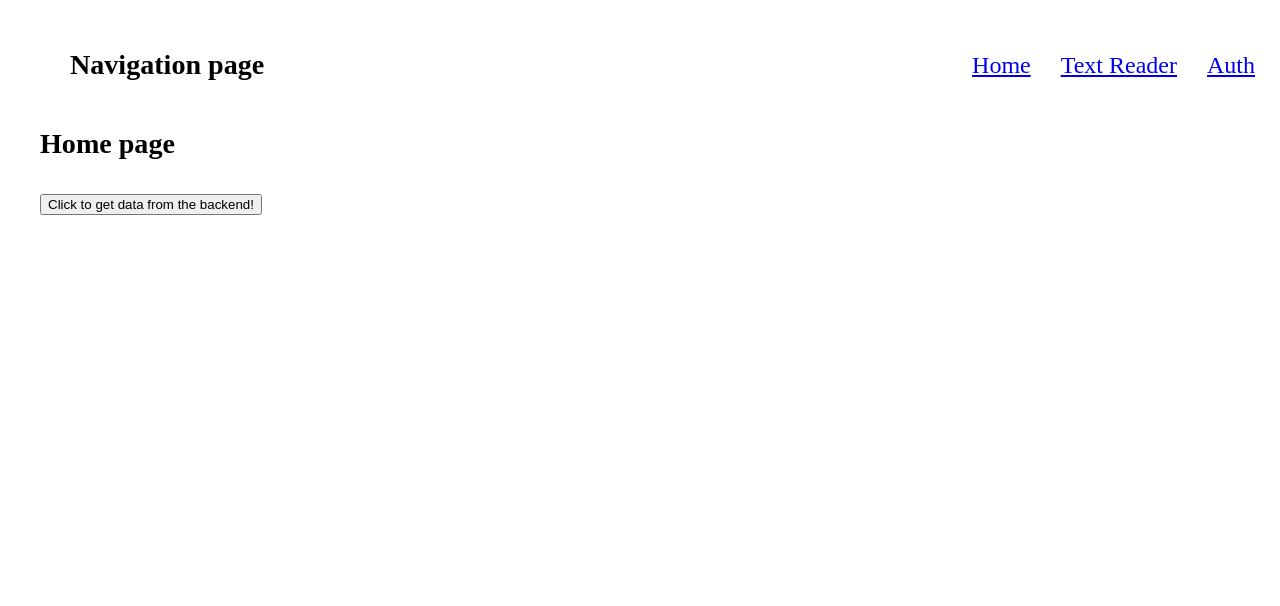
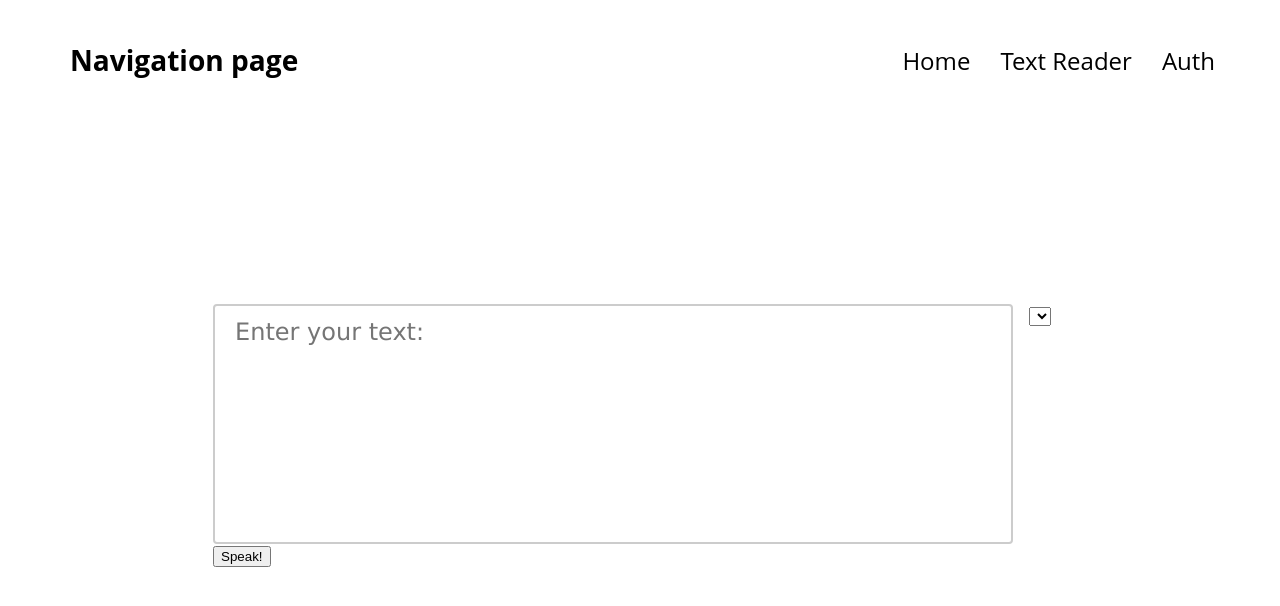
Before and after one commit to ikromshi/voiceful, a React (Create React App) app in the folder frontend/: page / in a window 1280 px wide. Shown: the top 606 px of the page. Built offline with nearby package versions, Linux system fonts and the light colour scheme.

Commit message:
styled frontend; rearranged components

```diff
--- a/frontend/src/components/home/home.tsx
+++ b/frontend/src/components/home/home.tsx
@@ -1,43 +1,11 @@
 import "./home.css";
-import axios from "axios";
-import { BackendDataType } from "../../types/types";
-import { useState } from "react";
+import TextReader from "../text-reader/text-reader";
 
-const api = axios.create({
-  baseURL: "http://127.0.0.1:5000"
-});
+const Home = () => {
 
 
-const Home = () => {
-  const [backendData, setBackendData] = useState<BackendDataType>();
-
-  const getBackendData = async () => {
-    const data = await api.get("/").then((response) => {
-      return response.data;
-    }).catch((error) => {
-      if (error.response) {
-        console.log(error.response);
-        console.log(error.response.status);
-        console.log(error.response.headers);
-      }
-    });
-    console.log("Data: ", data);
-    setBackendData(data);
-    console.log("Backend data: ", backendData);
-  }
-
   return (
-    <div className="home">
-      <h3 className="inner">Home page</h3>
-      <button className="inner" onClick={getBackendData}>Click to get data from the backend!</button>
-        { backendData !== undefined && backendData.posts.map((post, idx) => (
-          <div key={idx}>
-            <h4>Title: {post.title}</h4>
-            <p>Body: {post.body}</p>
-            <p></p>
-          </div>
-        ))}
-    </div>
+    <TextReader />
   )
 }
 
--- a/frontend/src/components/text-reader/text-reader.css
+++ b/frontend/src/components/text-reader/text-reader.css
@@ -4,3 +4,23 @@
   align-items: center;
   justify-content: center;
 }
+.text-reader .input-dropdown {
+  display: flex;
+  justify-content: space-between;
+
+}
+.text-reader .input-dropdown textarea {
+  width: 50rem;
+  height: 15rem;
+  padding: 12px 20px;
+  box-sizing: border-box;
+  border: 2px solid #ccc;
+  border-radius: 4px;
+  font-size: 16px;
+  resize: none;
+  font-size: 1.5rem;
+  font-family: 'Lucida Sans', 'Lucida Sans Regular', 'Lucida Grande', 'Lucida Sans Unicode', Geneva, Verdana, sans-serif;
+}
+.text-reader .input-dropdown textarea[type=text]:focus {
+  border: 2px solid #555;
+}
--- a/frontend/src/components/text-reader/text-reader.tsx
+++ b/frontend/src/components/text-reader/text-reader.tsx
@@ -25,8 +25,10 @@ const TextReader = () => {
   return (
     <div className="text-reader">
       <form onSubmit={speak}>
-        Enter text: <input type="text" value={textValue} onChange={e => setTextValue(e.target.value)}/>
-        <VoiceSelector selected={selectedVoice} setSelected={setSelectedVoice}/>
+        <div className="input-dropdown">
+          <textarea placeholder="Enter your text:" value={textValue} onChange={e => setTextValue(e.target.value)}/>
+          <VoiceSelector selected={selectedVoice} setSelected={setSelectedVoice}/>
+        </div>
         <button type="submit">Speak!</button>
       </form>
     </div>
--- a/frontend/src/components/text-reader/voice-selector.css
+++ b/frontend/src/components/text-reader/voice-selector.css
@@ -1,3 +1,3 @@
 .voice-selector {
-  margin: 1rem 0;
+  margin: 0 1rem;
 }
--- a/frontend/src/components/text-reader/voice-selector.tsx
+++ b/frontend/src/components/text-reader/voice-selector.tsx
@@ -24,7 +24,7 @@ const VoiceSelector = ({selected = 0, setSelected }: VoiceSelectorProps) => {
       <select value={selected} onChange={(e) => setSelected(parseInt(e.target.value))}>
         {voices.map((voice, index) => (
           <option key={index} value={index}>
-            {voice.name} ({voice.lang}) {voice.default && ' [Default]'}
+            {voice.name}
           </option>
         ))}
       </select>
--- a/frontend/src/index.css
+++ b/frontend/src/index.css
@@ -1,8 +1,26 @@
-html {
-  display: block;
+body {
+  margin: 0;
+  padding: 20px 40px;
+
+
+  @media screen and (max-width: 800px) {
+    padding: 10px;
+  }
+  font-family: "Open Sans", sans-serif;
+  -webkit-font-smoothing: antialiased;
+  -moz-osx-font-smoothing: grayscale;
 }
 
-body {
-  margin: 0px;
-  padding: 20px 40px;
+code {
+  font-family: source-code-pro, Menlo, Monaco, Consolas, 'Courier New', monospace;
 }
+
+a {
+  text-decoration: none;
+  color: black;
+  cursor: pointer;
+}
+
+* {
+  box-sizing: border-box;
+}
```
Also changed, not shown: frontend/src/components/comms/comms.tsx (added, +43 -0 lines).
